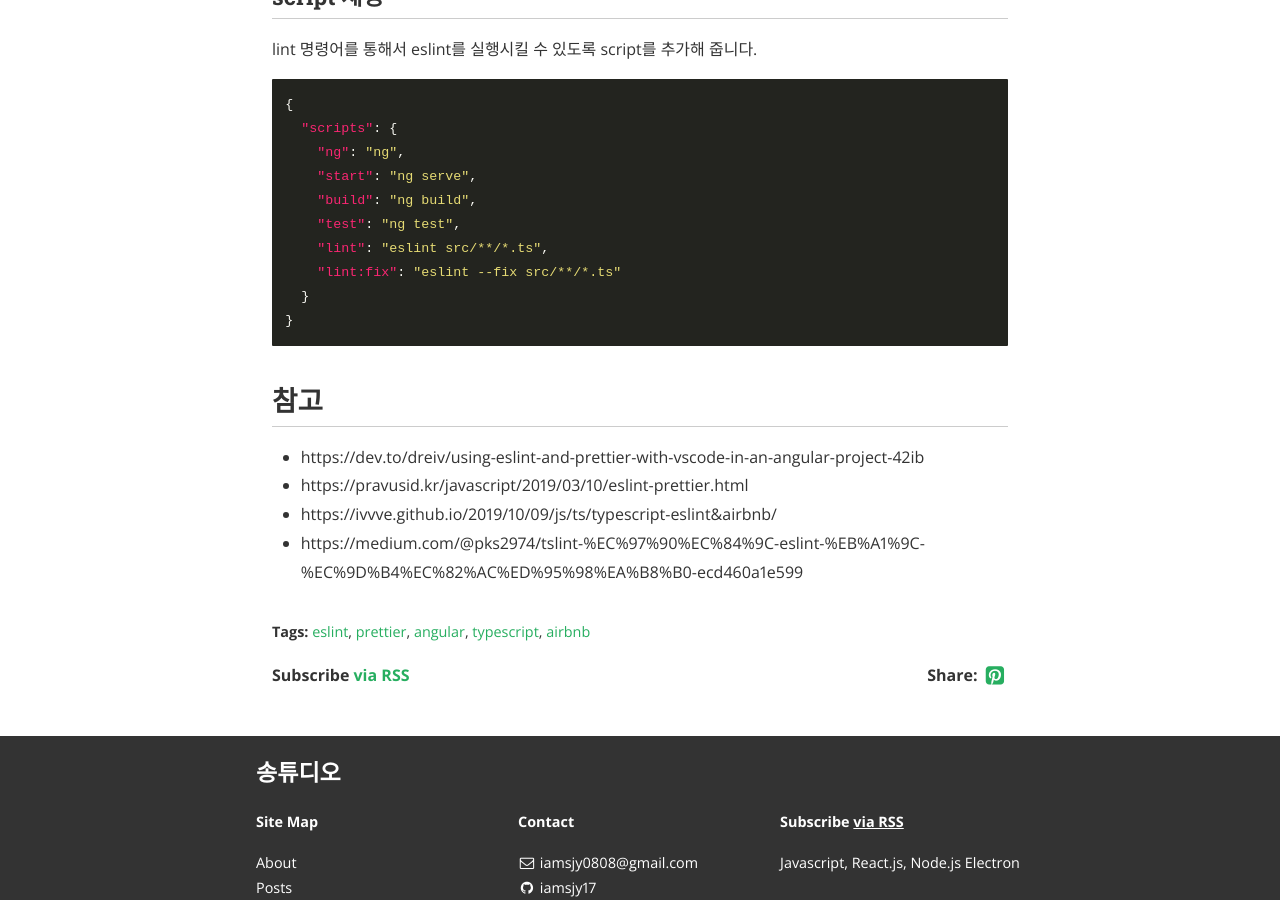
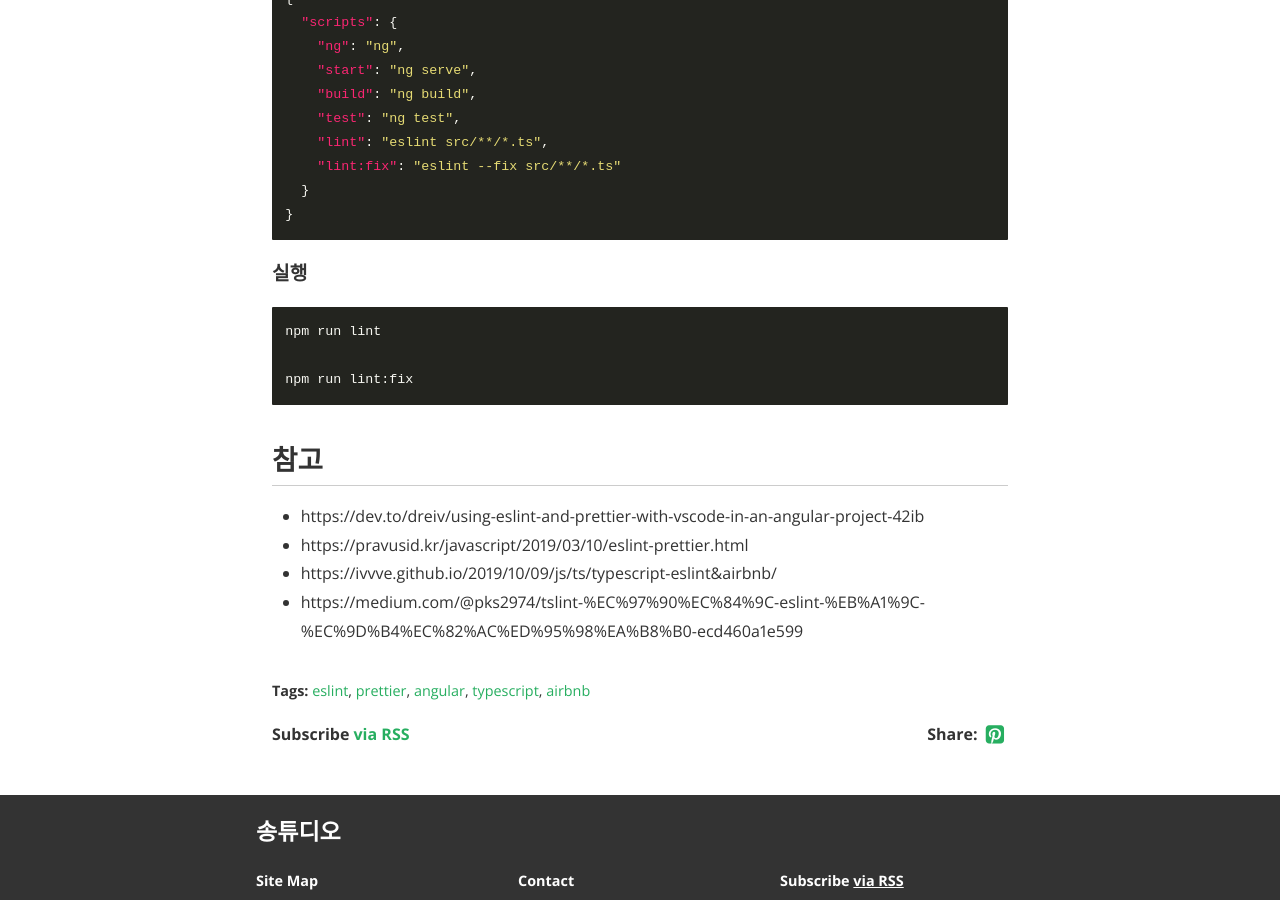
Before and after one commit to iamsjy17/iamsjy17.github.io, a Jekyll site: the page built from _posts/2020-04-18-angular_eslint_prettier copy.markdown, in a window 1280 px wide and 900 px high, scrolled down 3276 px. Built offline with Jekyll 4.4.1, drawn with Linux system fonts in a browser that asks for light colours; nearby versions of some CDN libraries; some web fonts are replaced; comment, search, counter and statistics services are not loaded.

Commit message:
post(angular): angular + eslint + prettier 수정

````diff
--- a/_posts/2020-04-18-angular_eslint_prettier copy.markdown
+++ b/_posts/2020-04-18-angular_eslint_prettier copy.markdown
@@ -14,7 +14,7 @@
 현재 사용하는 데는 문제는 없지만 장기적으로 본다면 TSLint를 ESLint로 마이그레이션 하는 것이 좋습니다.
 Angular + VsCode + ESLint + Prettier 세팅과 Airbnb 스타일 가이드 적용까지 해보도록 하겠습니다.
 
-## 프로젝트 생성
+### 프로젝트 생성
 
 먼저 적용할 프로젝트를 생성합니다.
 
@@ -26,7 +26,7 @@
 
 _아마 장기적으로는 Angular도 기본 구성자체를 eslint로 바꾸지 않을까 생각합니다._
 
-## 설치
+### 설치
 
 ```bash
 # ESLint 관련 패키지
@@ -51,9 +51,9 @@
 - eslint-config-prettier: Prettier와 충돌되는 ESLint 규칙을 Disable
 - eslint-plugin-prettier: Prettier를 ESLint 룰으로 적용
 
-## 세팅
+### 세팅
 
-### .eslintrc.json
+#### .eslintrc.json
 
 eslint가 동작하도록 하기 위해서 프로젝트 루트에 .eslintrc.json을 추가합니다.
 그리고 기존에 .tslintrc.json이 있다면 제거합니다.
@@ -95,7 +95,7 @@
 }
 ```
 
-### vscode .setting.json
+#### vscode .setting.json
 
 Save, Paste 등의 동작을 수행할 때 eslint + prettier를 자동으로 돌리도록 설정합니다.
 
@@ -112,7 +112,7 @@
 }
 ```
 
-### .prettierrc.json
+#### .prettierrc.json
 
 여기까지의 설치/세팅은 prettier 룰을 ESLint 룰과 함께 사용하도록 합니다.
 
@@ -125,9 +125,9 @@
 }
 ```
 
-## 실행
+### 실행
 
-### script 세팅
+#### script 세팅
 
 lint 명령어를 통해서 eslint를 실행시킬 수 있도록 script를 추가해 줍니다.
 
@@ -144,6 +144,14 @@
 }
 ```
 
+#### 실행
+
+```bash
+npm run lint
+
+npm run lint:fix
+```
+
 ## 참고
 
 - https://dev.to/dreiv/using-eslint-and-prettier-with-vscode-in-an-angular-project-42ib
````
